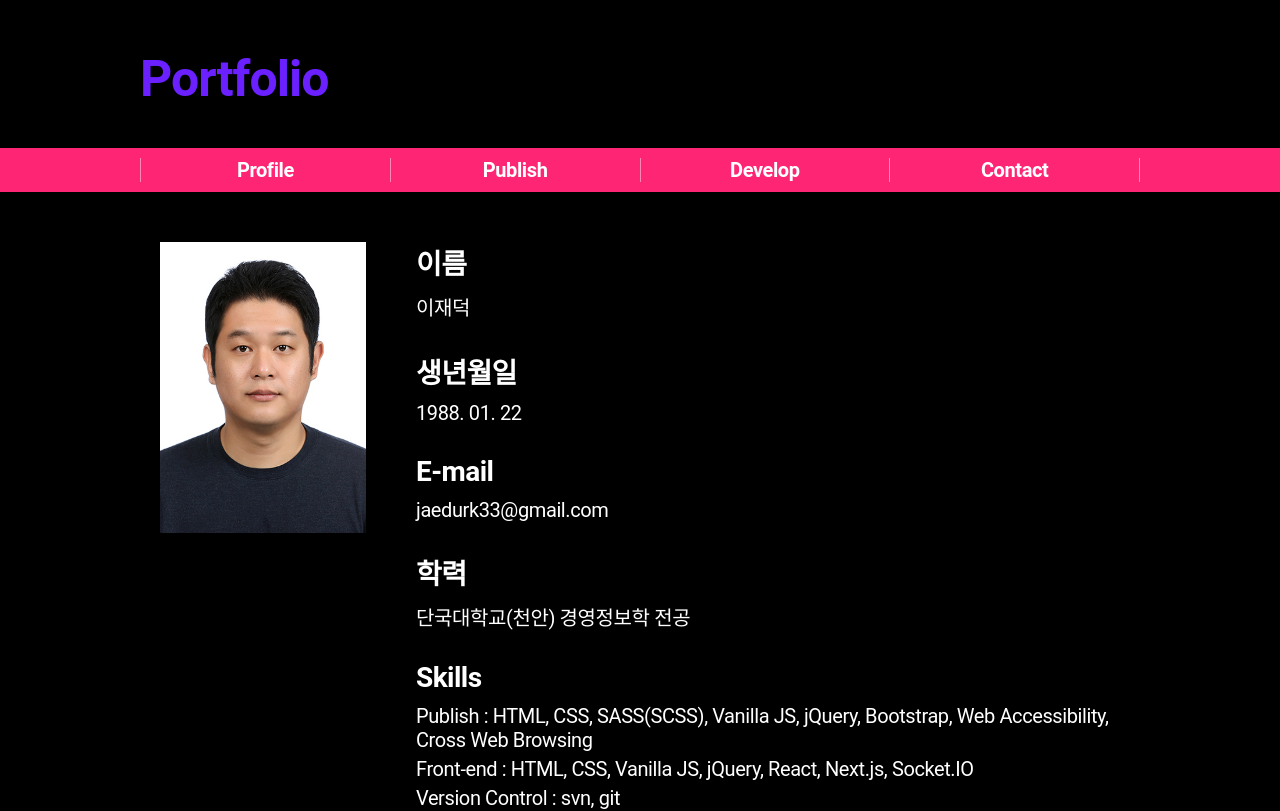
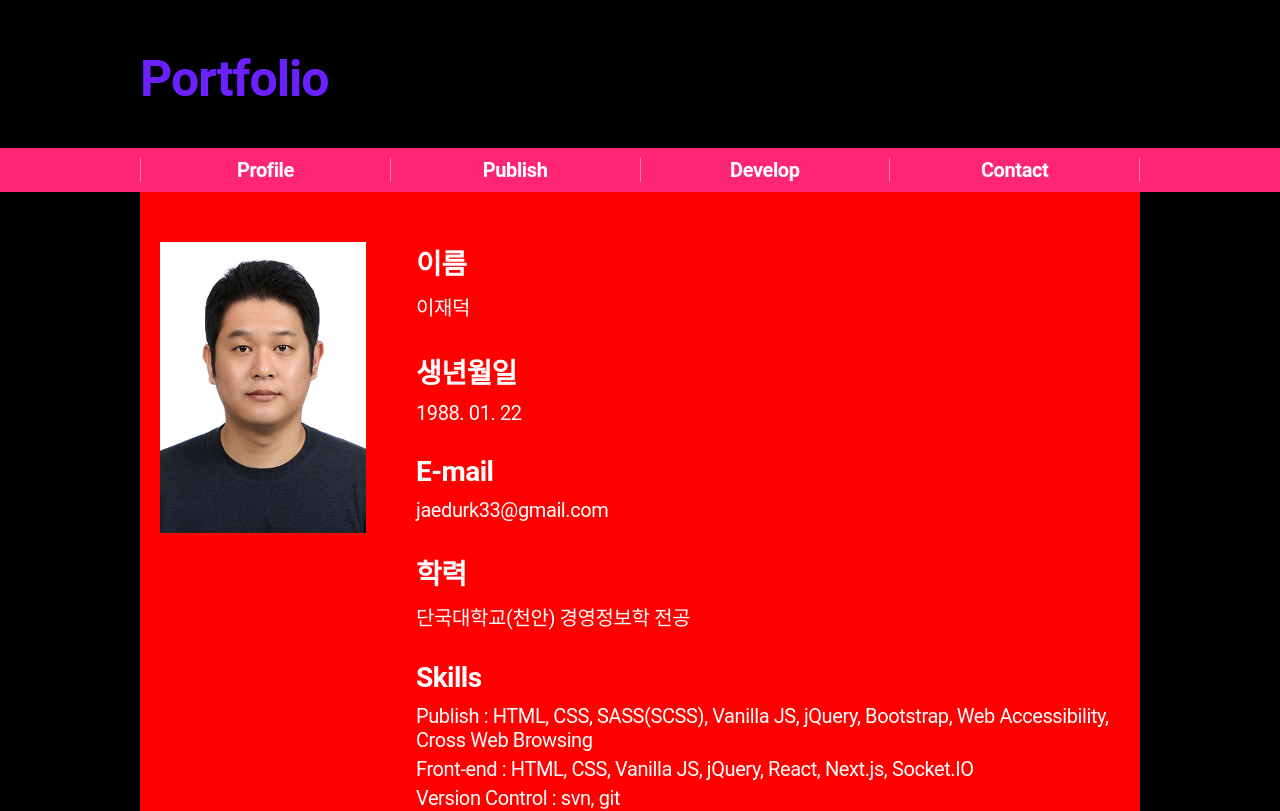
Before and after one commit to jaedurk/portfolio, a Next.js app: page /profile in a window 1280 px wide. Shown: the top 811 px of the page. Built offline with nearby package versions, Linux system fonts and the light colour scheme; a web font is replaced by a local one.

Commit message:
프로필 페이지 css 수정

```diff
--- a/public/styles/profile.scss
+++ b/public/styles/profile.scss
@@ -1,4 +1,5 @@
 .profile {
+  background: red;
   max-width: 1000px;
   margin: 0 auto;
   padding: 50px 0;
```
